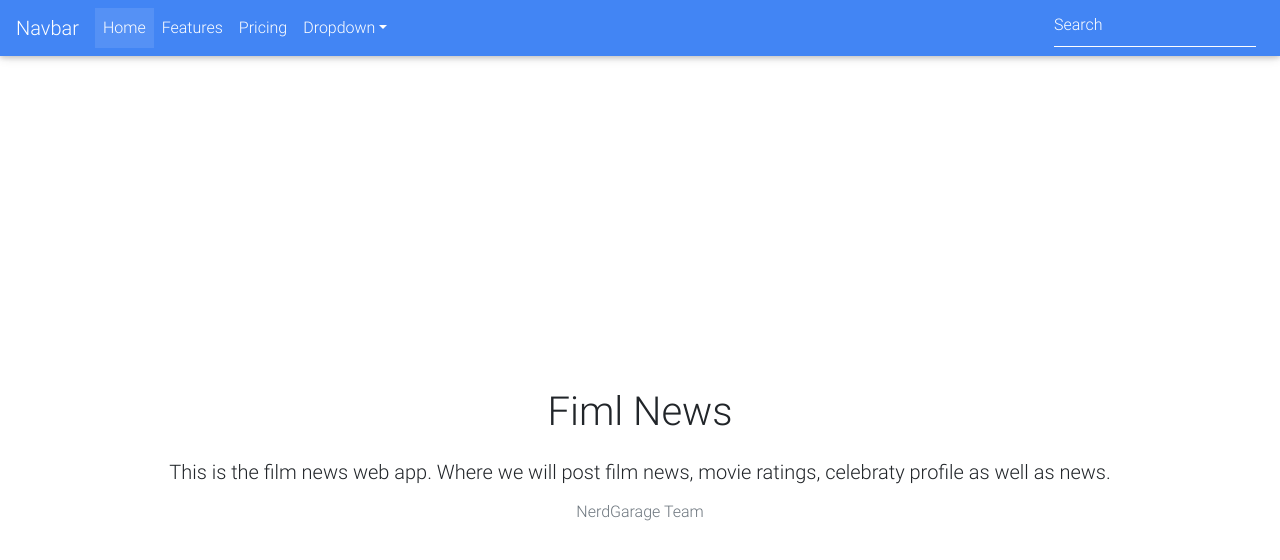
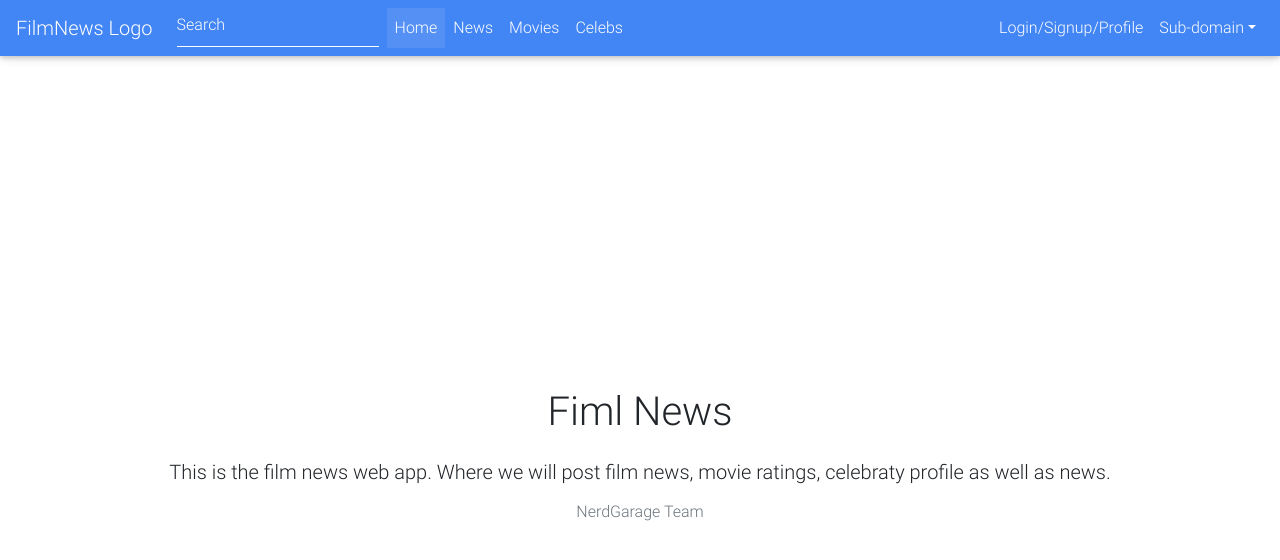
Before and after one commit to vuespirit/asdflkj, a website: page template/index.html in a window 1280 px wide. Shown: the top 560 px of the page. Drawn offline with Linux system fonts and the light colour scheme.

Commit message:
setup-navbar: set  up the navbar as specified in the mockup

```diff
--- a/template/index.html
+++ b/template/index.html
@@ -21,7 +21,7 @@
 <nav class="navbar navbar-expand-lg sticky-top navbar-dark primary-color">
 
             <!-- Navbar brand -->
-            <a class="navbar-brand" href="#">Navbar</a>
+            <a class="navbar-brand" href="#">FilmNews Logo</a>
 
             <!-- Collapse button -->
             <button class="navbar-toggler" type="button" data-toggle="collapse" data-target="#basicExampleNav" aria-controls="basicExampleNav"
@@ -31,7 +31,11 @@
 
             <!-- Collapsible content -->
             <div class="collapse navbar-collapse" id="basicExampleNav">
-
+                    <form class="form-inline">
+                            <div class="md-form my-0">
+                                <input class="form-control mr-sm-2" type="text" placeholder="Search" aria-label="Search">
+                            </div>
+                        </form>
                 <!-- Links -->
                 <ul class="navbar-nav mr-auto">
                     <li class="nav-item active">
@@ -40,30 +44,33 @@
                         </a>
                     </li>
                     <li class="nav-item">
-                        <a class="nav-link" href="#">Features</a>
+                        <a class="nav-link" href="#">News</a>
                     </li>
                     <li class="nav-item">
-                        <a class="nav-link" href="#">Pricing</a>
+                        <a class="nav-link" href="#">Movies</a>
                     </li>
 
+                    <li class="nav-item">
+                            <a class="nav-link" href="#">Celebs</a>
+                        </li>
+
+
+                </ul>
+                <!-- Links -->
+                <ul class="navbar-nav">
+                        <li class="nav-item">
+                                <a class="nav-link" href="#">Login/Signup/Profile</a>
+                            </li>
                         <!-- Dropdown -->
                     <li class="nav-item dropdown">
-                        <a class="nav-link dropdown-toggle" id="navbarDropdownMenuLink" data-toggle="dropdown" aria-haspopup="true" aria-expanded="false">Dropdown</a>
+                            <a class="nav-link dropdown-toggle" id="navbarDropdownMenuLink" data-toggle="dropdown" aria-haspopup="true" aria-expanded="false">Sub-domain</a>
                             <div class="dropdown-menu dropdown-primary" aria-labelledby="navbarDropdownMenuLink">
                                 <a class="dropdown-item" href="#">Action</a>
                                 <a class="dropdown-item" href="#">Another action</a>
                                 <a class="dropdown-item" href="#">Something else here</a>
                             </div>
                         </li>
-
                 </ul>
-                <!-- Links -->
-
-                <form class="form-inline">
-                    <div class="md-form my-0">
-                        <input class="form-control mr-sm-2" type="text" placeholder="Search" aria-label="Search">
-                    </div>
-                </form>
             </div>
             <!-- Collapsible content -->
 
```
Lines whose indentation alone changed are shown as unchanged.
